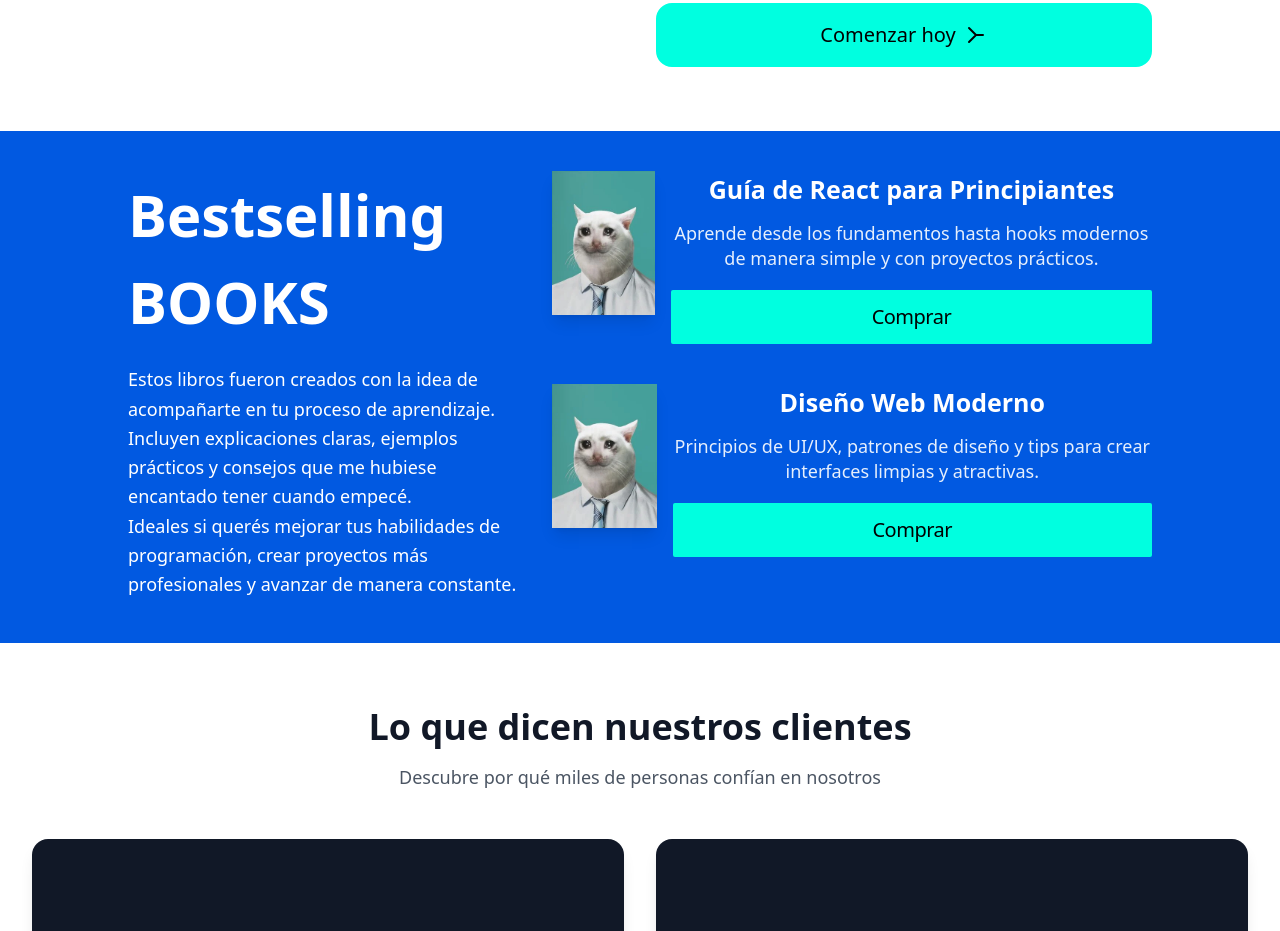
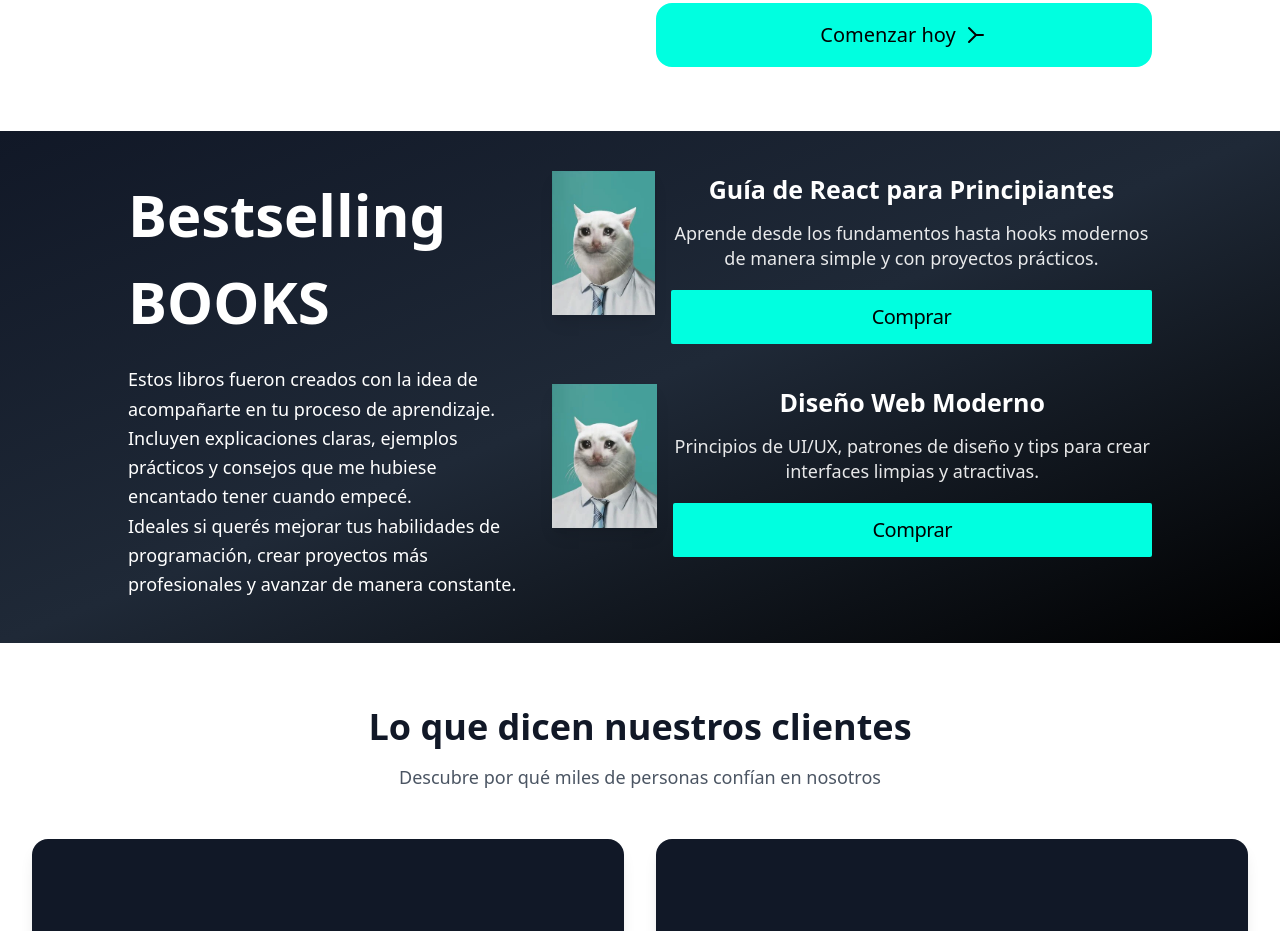
Before and after one commit to jaalzu/luna-marketing-ld, an Astro site in the folder bronson-landing-page/: page / in a window 1280 px wide. Shown: the part 1370-2301 px from the top of the page. Built offline with nearby package versions, Linux system fonts and the light colour scheme; Astro itself is replaced by a stand-in of ours.

Commit message:
services improve bg

```diff
--- a/bronson-landing-page/src/components/Services.astro
+++ b/bronson-landing-page/src/components/Services.astro
@@ -1,8 +1,8 @@
 ---
 ---
 
-<section class="w-full bg-[#0159e1] py-10 px-7 md:px-16">
-  <div class="max-w-5xl mx-auto flex flex-col md:flex-row md:items-start md:gap-6">
+<section class="w-full  bg-gradient-to-br from-gray-900 via-gray-800 to-black py-10 px-7 md:px-16">
+  <div class="max-w-5xl mx-auto  flex flex-col md:flex-row md:items-start md:gap-6">
 
     <!-- Columna izquierda -->
     <div class=" md:flex md:w-2/5 flex-col gap-5 mb-1 text-white">
```
